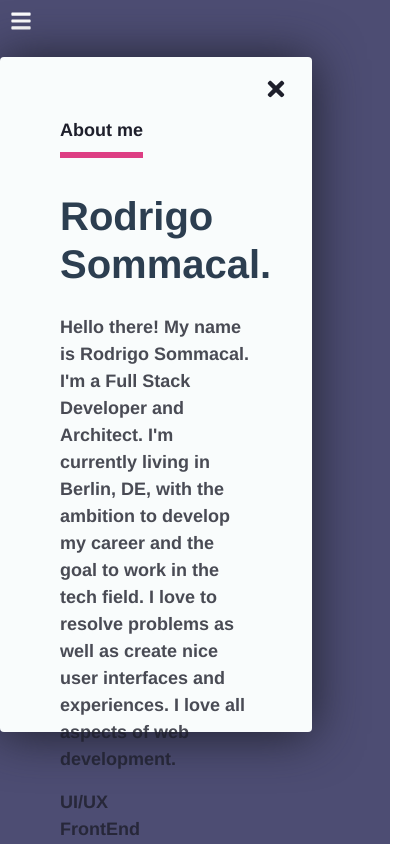
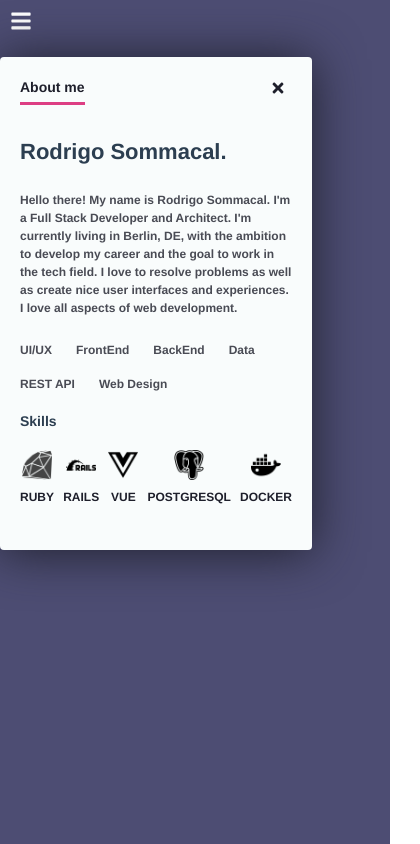
Before and after one commit to rsmml/portfolio-frontend, a Vue app: page /about in a window 390 px wide. Shown: the top 844 px of the page, 420 px wide, since content can reach past the window. Built offline with nearby package versions, Linux system fonts and the light colour scheme; what vue-animejs, vue-simple-alert would draw is missing.

Commit message:
about me responsive for phones

```diff
--- a/src/components/About.vue
+++ b/src/components/About.vue
@@ -10,41 +10,41 @@
       <div>
         <h1>Rodrigo Sommacal.</h1>
         <p class="text-gray text-shadow">Hello there! My name is Rodrigo Sommacal. I'm a <strong>Full Stack Developer</strong> and Architect. I'm currently living in Berlin, DE, with the ambition to develop my career and the goal to work in the tech field.  I love to resolve problems as well as create nice user interfaces and experiences. I love all aspects of web development.</p>
-        <div>
-          <p class="m-0 text-small-bold">UI/UX</p>
-          <p class="m-0 text-small-bold">FrontEnd</p>
-          <p class="m-0 text-small-bold">BackEnd</p>
-          <p class="m-0 text-small-bold">Data</p>
-          <p class="m-0 text-small-bold">REST API</p>
-          <p class="m-0 text-small-bold">Web Design</p>
+        <div class="topics">
+          <p class="ml-0 mr-4 my-2 text-small-bold">UI/UX</p>
+          <p class="ml-0 mr-4 my-2 text-small-bold">FrontEnd</p>
+          <p class="ml-0 mr-4 my-2 text-small-bold">BackEnd</p>
+          <p class="ml-0 mr-4 my-2 text-small-bold">Data</p>
+          <p class="ml-0 mr-4 my-2 text-small-bold">REST API</p>
+          <p class="ml-0 mr-4 my-2 text-small-bold">Web Design</p>
         </div>
       </div>
       <div><h2>Skills</h2></div>
-      <div class="d-flex justify-content-between align-items-center">
-        <div class="d-flex flex-column align-items-center">
+      <div class="skills">
+        <div class="d-flex flex-column align-items-center items-skills">
           <img src="@/assets/icons/ruby-2.png" alt="" v-if="hoverOne" @mouseleave="hoverOne = false">
           <img src="@/assets/icons/ruby-1.png" alt="" v-if="!hoverOne" @mouseover="hoverOne = true">
-          <p class="py-2 text-uppercase font-weight-bold background-white">Ruby</p>
+          <p class="py-2 text-uppercase font-weight-bold">Ruby</p>
         </div>
-        <div class="d-flex flex-column align-items-center">
+        <div class="d-flex flex-column align-items-center items-skills">
           <img src="@/assets/icons/rails-2.png" alt="" v-if="hoverTwo" @mouseleave="hoverTwo = false">
           <img src="@/assets/icons/rails-1.png" alt="" v-if="!hoverTwo" @mouseover="hoverTwo = true">
-          <p class="py-2 text-uppercase font-weight-bold background-white">Rails</p>
+          <p class="py-2 text-uppercase font-weight-bold">Rails</p>
         </div>
-        <div class="d-flex flex-column align-items-center">
+        <div class="d-flex flex-column align-items-center items-skills">
           <img src="@/assets/icons/vue-2.png" alt="" v-if="hoverThree" @mouseleave="hoverThree = false">
           <img src="@/assets/icons/vue-1.png" alt="" v-if="!hoverThree" @mouseover="hoverThree = true">
-          <p class="py-2 text-uppercase font-weight-bold background-white">Vue</p>
+          <p class="py-2 text-uppercase font-weight-bold">Vue</p>
         </div>
-        <div class="d-flex flex-column align-items-center">
+        <div class="d-flex flex-column align-items-center items-skills">
           <img src="@/assets/icons/postgres-2.png" alt="" v-if="hoverFour" @mouseleave="hoverFour = false">
           <img src="@/assets/icons/postgres-1.png" alt="" v-if="!hoverFour" @mouseover="hoverFour = true">
-          <p class="py-2 text-uppercase font-weight-bold background-white">PostgreSQL</p>
+          <p class="py-2 text-uppercase font-weight-bold">PostgreSQL</p>
         </div>
-        <div class="d-flex flex-column align-items-center">
+        <div class="d-flex flex-column align-items-center items-skills">
           <img src="@/assets/icons/docker-2.png" alt="" v-if="hoverFive" @mouseleave="hoverFive = false">
           <img src="@/assets/icons/docker-1.png" alt="" v-if="!hoverFive" @mouseover="hoverFive = true">
-          <p class="py-2 text-uppercase font-weight-bold background-white">Docker</p>
+          <p class="py-2 text-uppercase font-weight-bold">Docker</p>
         </div>
       </div>
     </div>
@@ -76,8 +76,8 @@ export default {
 <style scoped>
   @media (max-width: 767px) {
     img {
-      height: 60px;
-      width: 60px;
+      height: 30px;
+      width: 30px;
       transition: 0.2s ease;
     }
     img:hover {
@@ -87,7 +87,7 @@ export default {
     #about {
       position: absolute;
       width: 80vw;
-      height: 80vh;
+      height: max-content;
       background-color: #f9fcfc;
       box-shadow: 0 2px 50px #1e1f2b;
       border-radius: 4px;
@@ -98,39 +98,41 @@ export default {
     }
     p.about {
       font-weight: bolder;
-      font-size: 18px;
-      border-bottom: 6px solid #dd3e83;
-      padding-bottom: 8px;
+      font-size: 14px;
+      border-bottom: 3px solid #dd3e83;
+      padding-bottom: 4px;
       width: max-content;
     }
     .card-left {
-      padding: 60px;
+      padding: 20px;
       width: 100%;
     }
     h1 {
       font-weight: 900;
       text-align: start;
+      font-size: 22px;
       padding: 18px 0;
     }
     p.text-gray {
       opacity: 0.8;
       font-weight: 700;
-      font-size: 18px;
+      font-size: 12px;
     }
     p.text-small-bold {
       opacity: 0.8;
       font-weight: 700;
-      font-size: 18px;
+      font-size: 12px;
     }
     h2 {
       font-weight: 900;
       text-align: start;
-      padding: 18px 0;
+      padding: 12px 0;
+      font-size: 14px;
     }
     svg.fa-times {
       color: #1e1f2b;
-      height: 24px !important;
-      width: 32px !important;
+      height: 16px !important;
+      width: 28px !important;
       font-weight: thine
     }
     .close-icon {
@@ -144,6 +146,22 @@ export default {
       color: #1e1f2b;
       text-align: start;
       text-justify: inter-word;
+    }
+    .skills {
+      width: 100%;
+      display: flex;
+      justify-content: space-between;
+      flex-wrap: wrap;
+    }
+    .topics {
+      width: 100%;
+      display: flex;
+      flex-wrap: wrap
+    }
+    .items-skills {
+      width: max-content;
+      height: max-content;
+      font-size: 12px;
     }
   }
   @media (min-width: 768px) and (max-width: 1440px) {
@@ -216,6 +234,18 @@ export default {
       color: #1e1f2b;
       text-align: start;
       text-justify: inter-word;
+    }
+    .topics {
+      width: 100%;
+      display: grid;
+      grid-template-columns: 1fr 1fr 1fr;
+      grid-row-gap: 24px;
+    }
+    .skills {
+      width: 100%;
+      display: flex;
+      justify-content: space-between;
+      align-items: center
     }
   }
   @media (min-width: 1441px) {
@@ -293,5 +323,20 @@ export default {
       padding: 0 12px !important;
       margin: 12px;
     }
+    .skills {
+      width: 50%;
+      display: grid;
+      grid-template-columns: 1fr 1fr 1fr;
+    }
+    .topics {
+      width: 50%;
+      display: grid;
+      grid-template-columns: 1fr 1fr 1fr;
+      grid-row-gap: 32px;
+    }
+    .items-skills {
+      width: max-content;
+      height: max-content;
+    }
   }
 </style>
```
